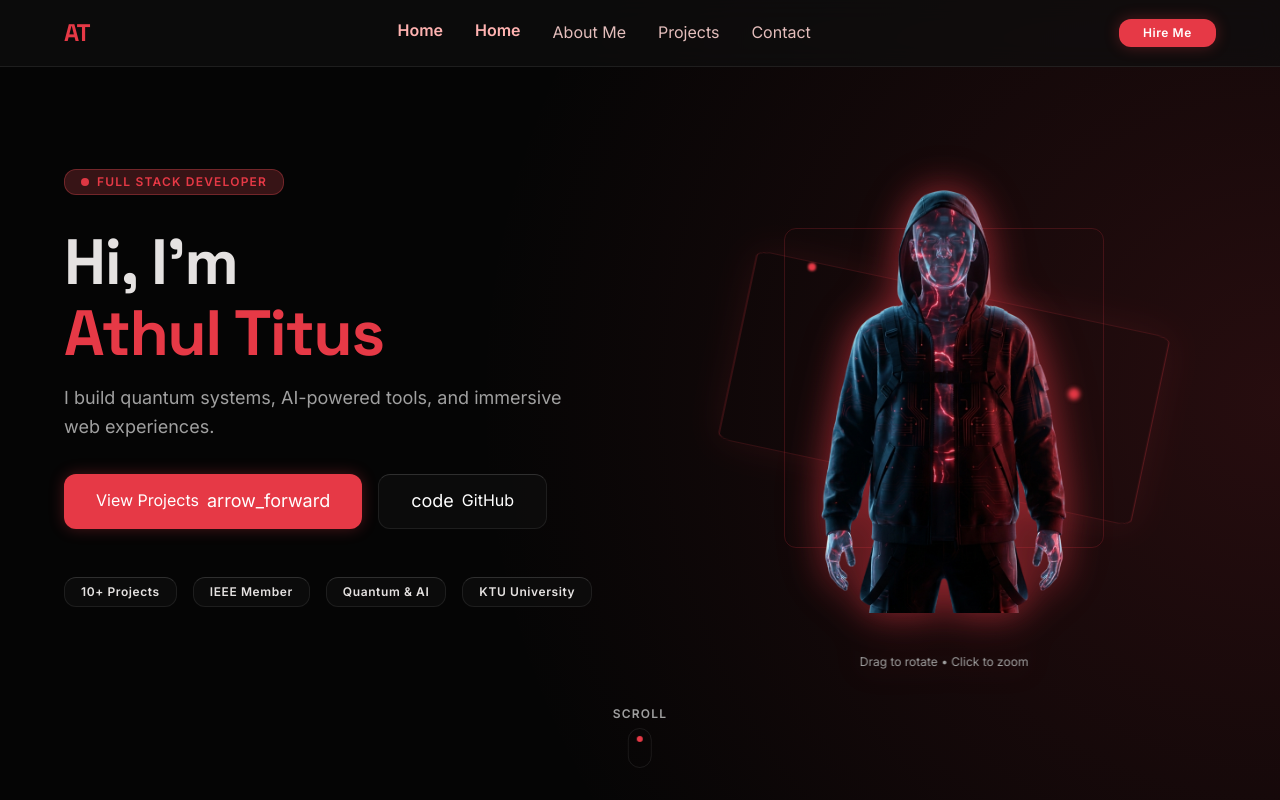
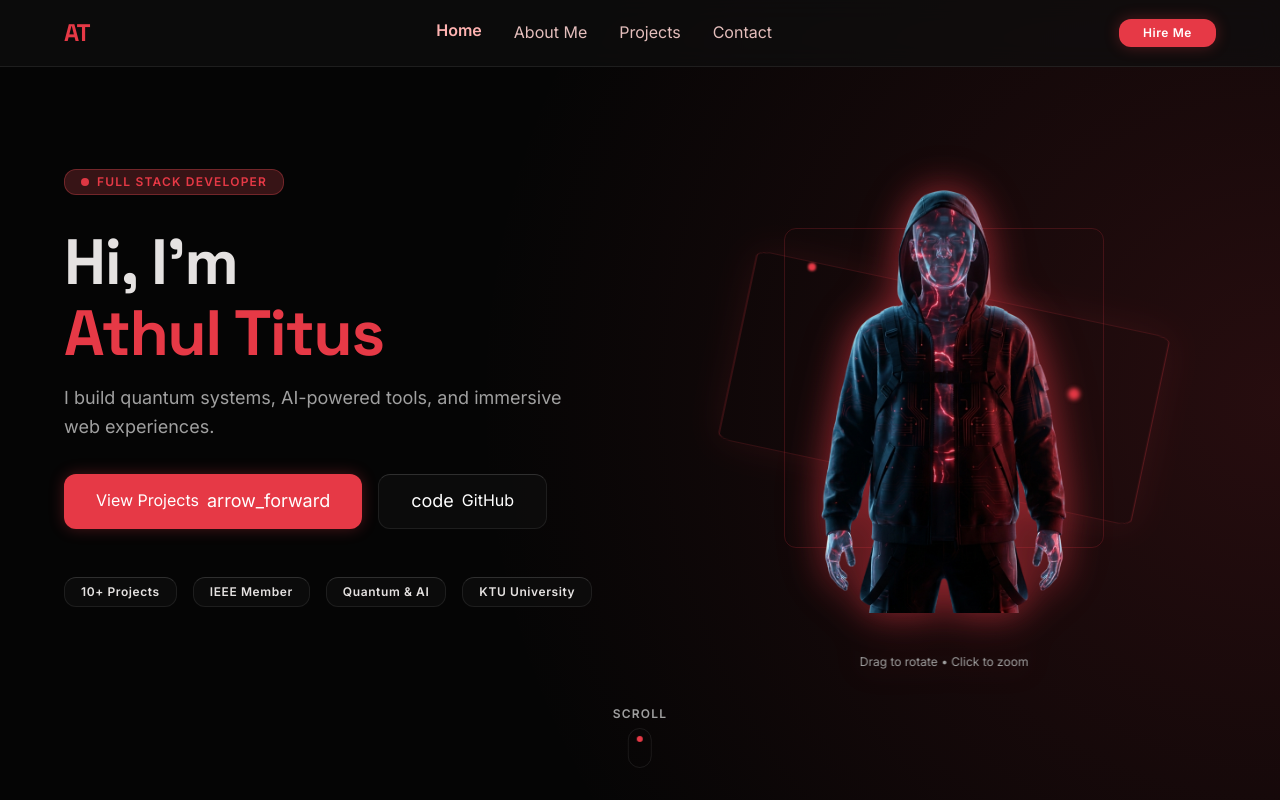
Before and after one commit to Athul-Titus/portfolio, a React (Vite) app: page / in a window 1280 px wide. Shown: the top 800 px of the page. Built offline with nearby package versions, Linux system fonts and the light colour scheme.

Commit message:
feat: create responsive Navbar component with scroll-based hiding and active link tracking

```diff
--- a/src/components/Navbar.jsx
+++ b/src/components/Navbar.jsx
@@ -65,7 +65,7 @@ export default function Navbar() {
                 Home
             </button>
           </li>
-          {navLinks.filter(l => l.id !== 'contact').map((link) => (
+          {navLinks.filter(l => l.id !== 'contact' && l.id !== 'hero').map((link) => (
             <li key={link.id}>
               <button
                 onClick={() => scrollTo(link.id)}
@@ -117,7 +117,7 @@ export default function Navbar() {
           <li>
             <button onClick={() => scrollTo('hero')} className="text-white hover:text-primary transition-colors duration-300 text-base tracking-wide bg-transparent border-none">Home</button>
           </li>
-          {navLinks.map((link) => (
+          {navLinks.filter(l => l.id !== 'hero').map((link) => (
             <li key={link.id}>
               <button
                 onClick={() => scrollTo(link.id)}
```
